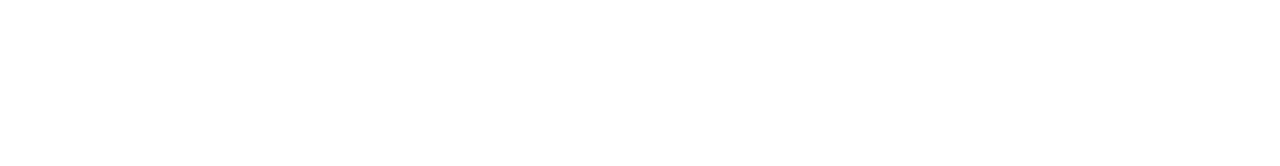
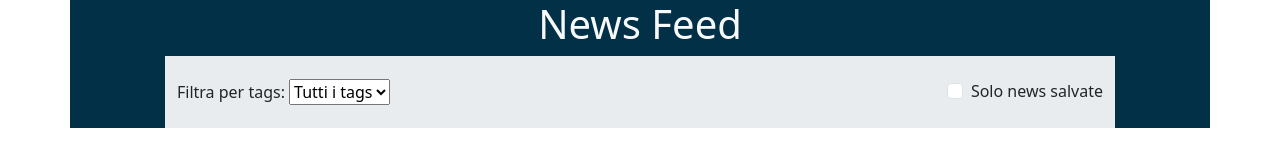
Before and after one commit to GiuseppeVartuli/ex-js-news-feed, a plain HTML site: page index.html in a window 1280 px wide. Drawn offline with nearby package versions, Linux system fonts and the light colour scheme.

Commit message:
feat Select

```diff
--- a/CSS/style.css
+++ b/CSS/style.css
@@ -3,3 +3,7 @@
   margin: 0;
   box-sizing: border-box;
 }
+
+.container {
+  background: #023047;
+}
--- a/index.html
+++ b/index.html
@@ -20,6 +20,42 @@
     <title>Document</title>
   </head>
   <body>
+    <div class="container">
+      <div class="row d-flex justify-content-center">
+        <h1 class="text-light d-flex justify-content-center">News Feed</h1>
+        <div class="col-10 bg-body-secondary">
+          <div class="d-flex justify-content-between">
+            <div>
+              <label class="my-4" for="inlineFormCustomSelectPref"
+                >Filtra per tags:
+              </label>
+              <select class="custom-select my-1 mr-sm-2" id="age">
+                <option value="adult" selected>Tutti i tags</option>
+                <option value="policy">Politica</option>
+                <option value="geography">Geo</option>
+                <option value="tech">Tech</option>
+                <option value="travel">Viaggi</option>
+                <option value="cooking">Cucina</option>
+              </select>
+            </div>
+            <div class="d-flex align-items-center">
+              <div class="form-check">
+                <input
+                  class="form-check-input"
+                  type="checkbox"
+                  value=""
+                  id="flexCheckDefault"
+                />
+                <label class="form-check-label" for="flexCheckDefault">
+                  Solo news salvate
+                </label>
+              </div>
+            </div>
+          </div>
+        </div>
+      </div>
+    </div>
+
     <script src="./JS/script.js"></script>
   </body>
 </html>
```
